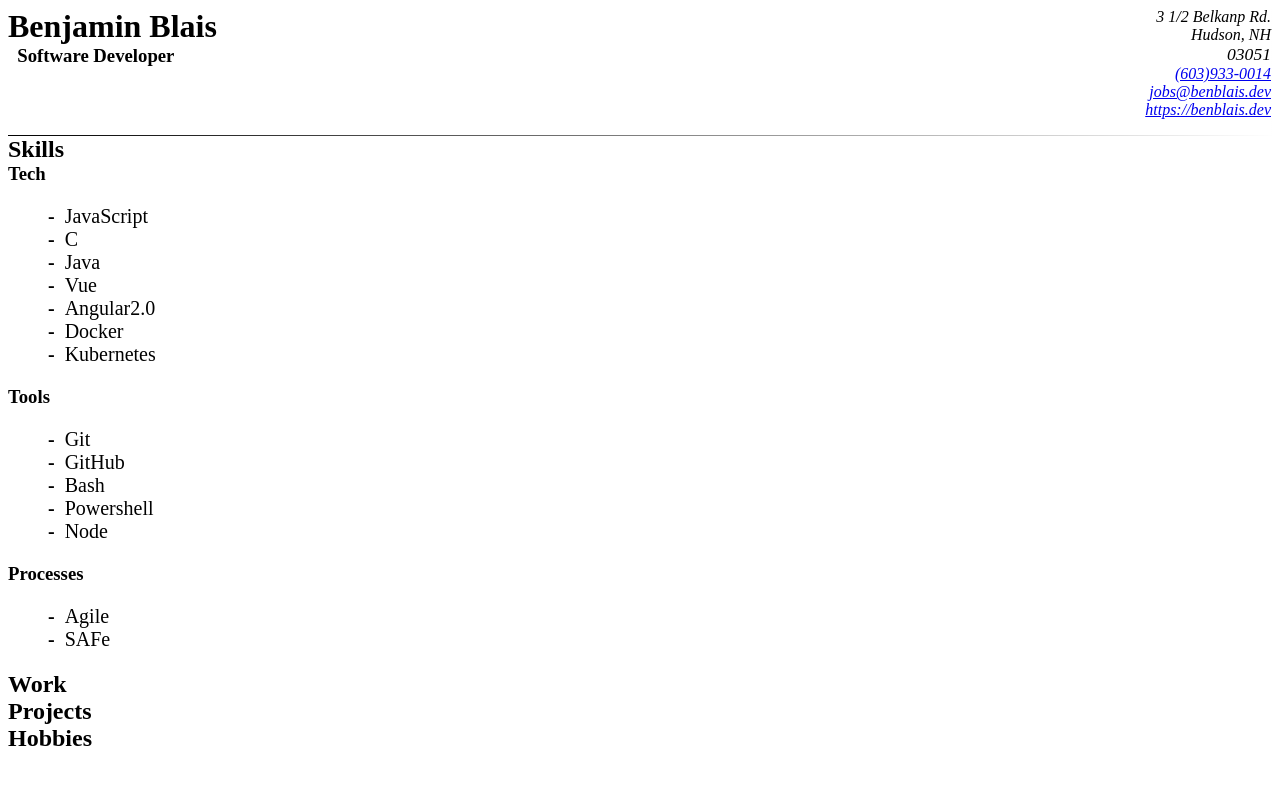
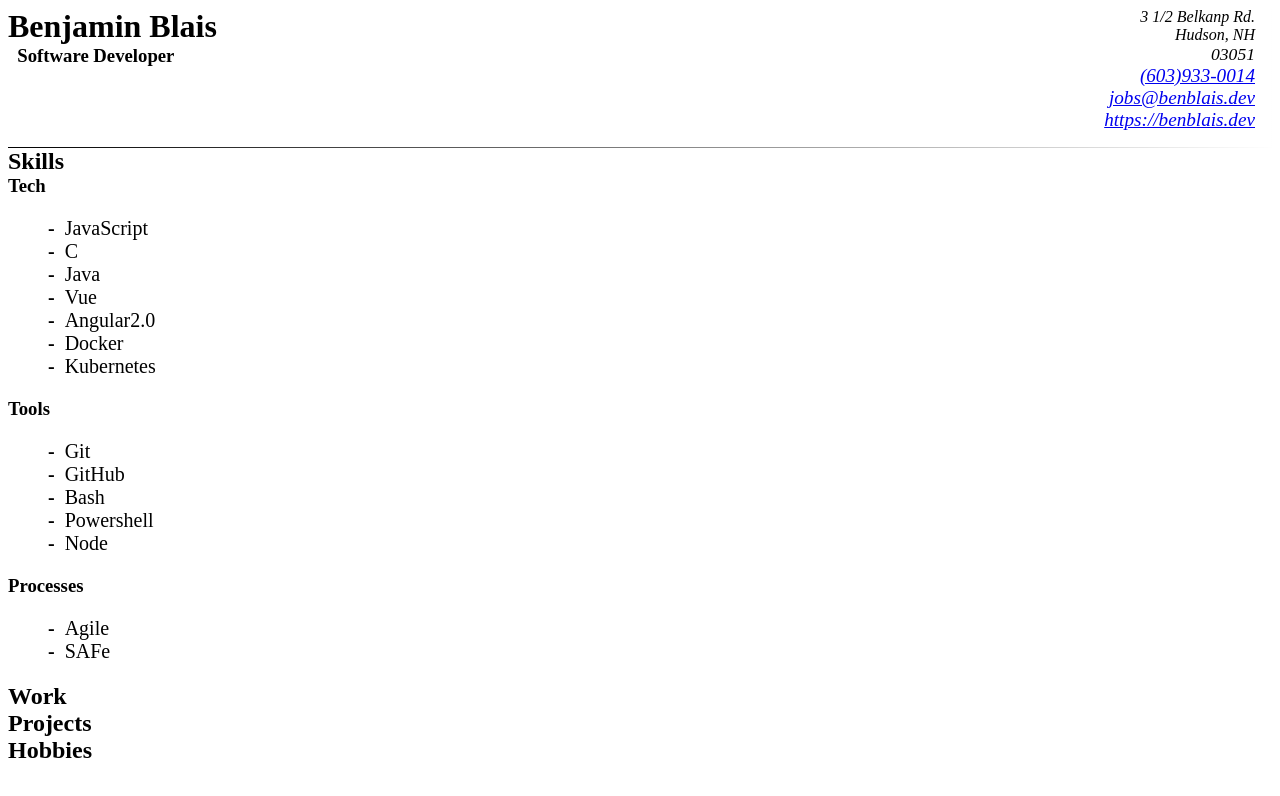
Before and after one commit to bblais23/resume, a website: page index.html in a window 1280 px wide. Drawn offline with Linux system fonts and the light colour scheme; a web font is replaced by a local one.

Commit message:
tidy up allignment and layout

```diff
--- a/css/header.css
+++ b/css/header.css
@@ -1,4 +1,3 @@
-
 /*Grid layout*/
 header
 {
@@ -6,9 +5,10 @@ header
     justify-items: stretch;
     align-items: start;
     grid-template-areas:
-        "name address"
-        "title address"
-        ". address";
+    "name address"
+    "title address"
+    ". address"
+    ;
 }
 
 header .name
@@ -29,7 +29,6 @@ header address
 /* Add an underline for the header */
 header
 {
-    padding-bottom: 1em;
     border-width: 1px;
     border-style: solid;
     border-image: linear-gradient(to right, #000, #FFF) 5;
@@ -37,7 +36,12 @@ header
     border-left: none;
 }
 
-/* Indent title */
+/* Indentation and padding */
+header
+{
+    padding: 0 1em 1em 0;
+}
+
 header h3
 {
     padding-left: 0.5em;
@@ -46,8 +50,14 @@ header h3
 /* format text and alignment */
 address
 {
+    font-weight: lighter;
     text-align: right;
 }
+address a
+{
+    font-size: 1.2em;
+}
+
 
 /* Content after different sections of the address */
 address .city::after
```
